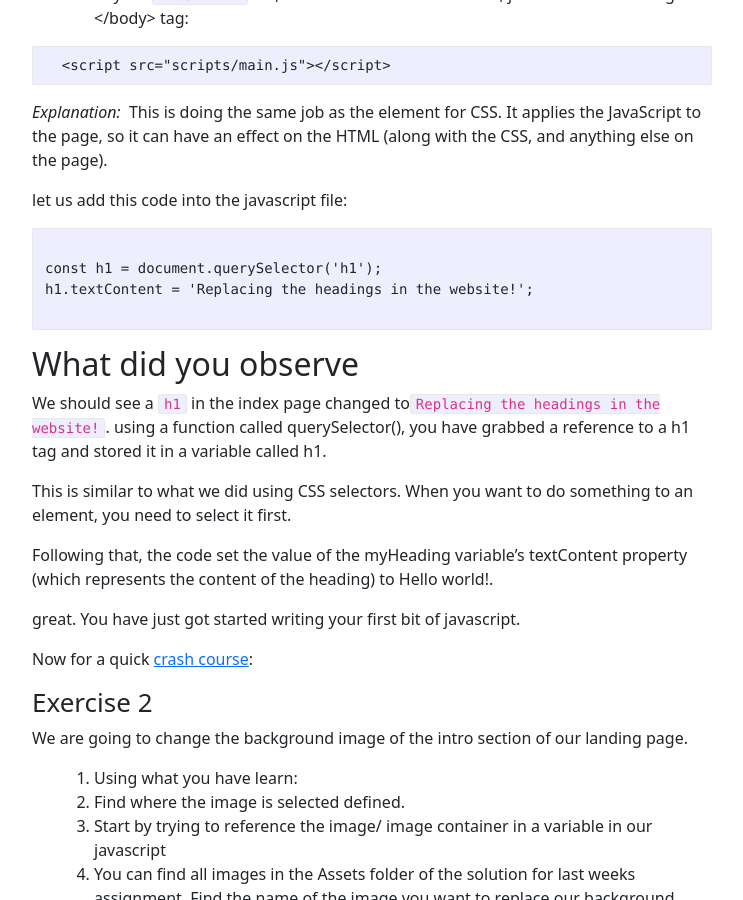
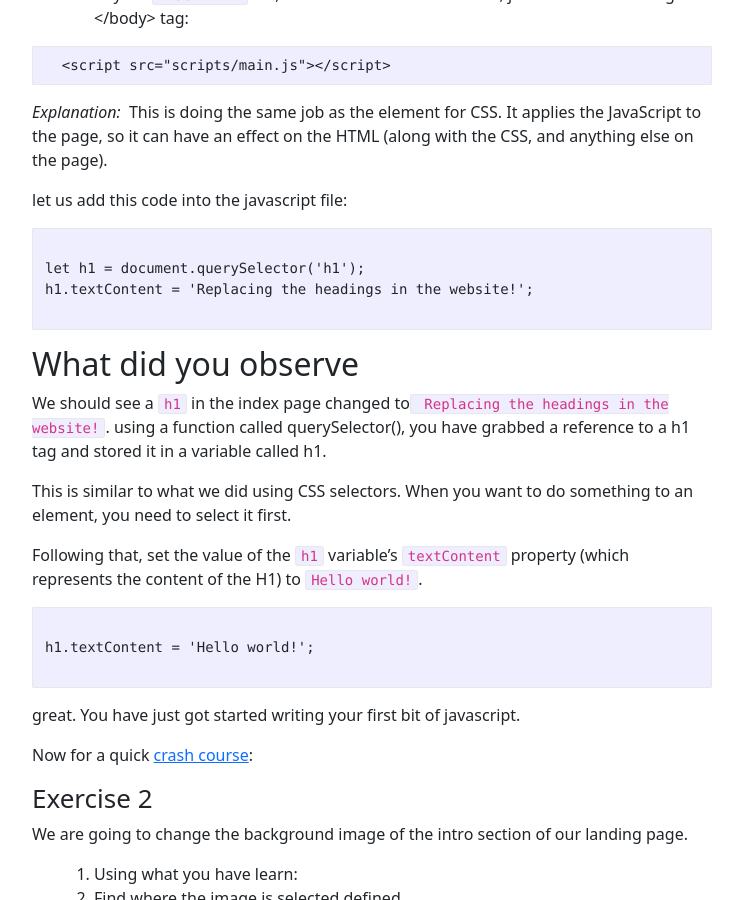
Before and after one commit to NevilleKitala/NevilleKitala.github.io, a Jekyll site: the page built from _classes/2021-07-09-javascript.markdown, in a window 1280 px wide and 900 px high, scrolled down 1425 px. Shown: the whole window, without its empty margins (268-1011 px from the left). Built offline with Jekyll 4.4.1, drawn with Linux system fonts in a browser that asks for light colours; comment, search, counter and statistics services are not loaded.

Commit message:
fixing typos

````diff
--- a/_classes/2021-07-09-javascript.markdown
+++ b/_classes/2021-07-09-javascript.markdown
@@ -49,18 +49,24 @@ JavaScript ("JS" for short) is a full-fledged dynamic programming language that
 let us add this code into the javascript file:
 ```
 
-const h1 = document.querySelector('h1');
+let h1 = document.querySelector('h1');
 h1.textContent = 'Replacing the headings in the website!';
 
 ```
 
 ## What did you observe
-We should see a `h1` in the index page changed to`Replacing the headings in the website!`.
+We should see a `h1` in the index page changed to` Replacing the headings in the website!`.
 using a function called querySelector(), you have grabbed a reference to a h1 tag and stored it in a variable called h1.
 
 This is similar to what we did using CSS selectors. When you want to do something to an element, you need to select it first.
 
-Following that, the code set the value of the myHeading variable's textContent property (which represents the content of the heading) to Hello world!.
+Following that, set the value of the `h1` variable's `textContent` property (which represents the content of the H1) to `Hello world!`.
+
+```
+
+h1.textContent = 'Hello world!';
+
+```
 
 great. You have just got started writing your first bit of javascript.
 
````
